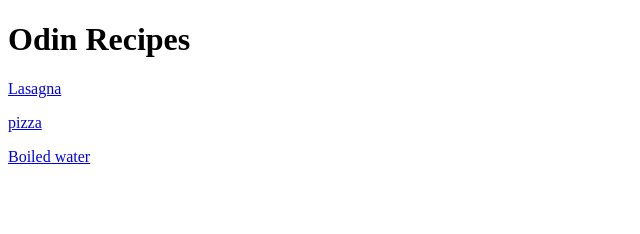
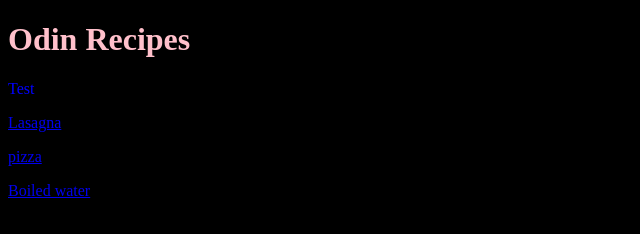
Before and after one commit to korniykom/odin-recipes, a plain HTML site: page index.html in a window 1280 px wide. Shown: the whole page, without its empty margins (0-640 px from the left). Drawn offline with Linux system fonts and the light colour scheme.

Commit message:
Added fancy background

```diff
--- a/index.html
+++ b/index.html
@@ -1,6 +1,7 @@
 <!DOCTYPE HTML>
 <html>
   <head>
+  	<link rel="stylesheet" href="style.css">
 	<title>
 	Odin recipes
 	</title>
@@ -8,10 +9,10 @@
   </head>
 
   <body>
-  <h1>Odin Recipes </h1>
- <p> <a href="recipes/lasagna.html"> Lasagna </a> </p>
-  <p> <a href="recipes/pizza.html"> pizza </a> </p>
-   <p> <a href="recipes/water.html"> Boiled water </a> </p>
-
+  <h1><span>Odin Recipes<span> </h1>
+  <p> Test </p>
+    <p> <a href="recipes/lasagna.html"> Lasagna </a> </p>
+    <p> <a href="recipes/pizza.html"> pizza </a> </p>
+    <p> <a href="recipes/water.html"> Boiled water </a> </p>
   </body>
 </html>
--- /dev/null
+++ b/style.css
@@ -0,0 +1,12 @@
+body{
+background-color: #000000;
+color: white;
+}
+ p{
+ color: blue
+ }
+
+
+ span{
+ color: pink
+ }
```
